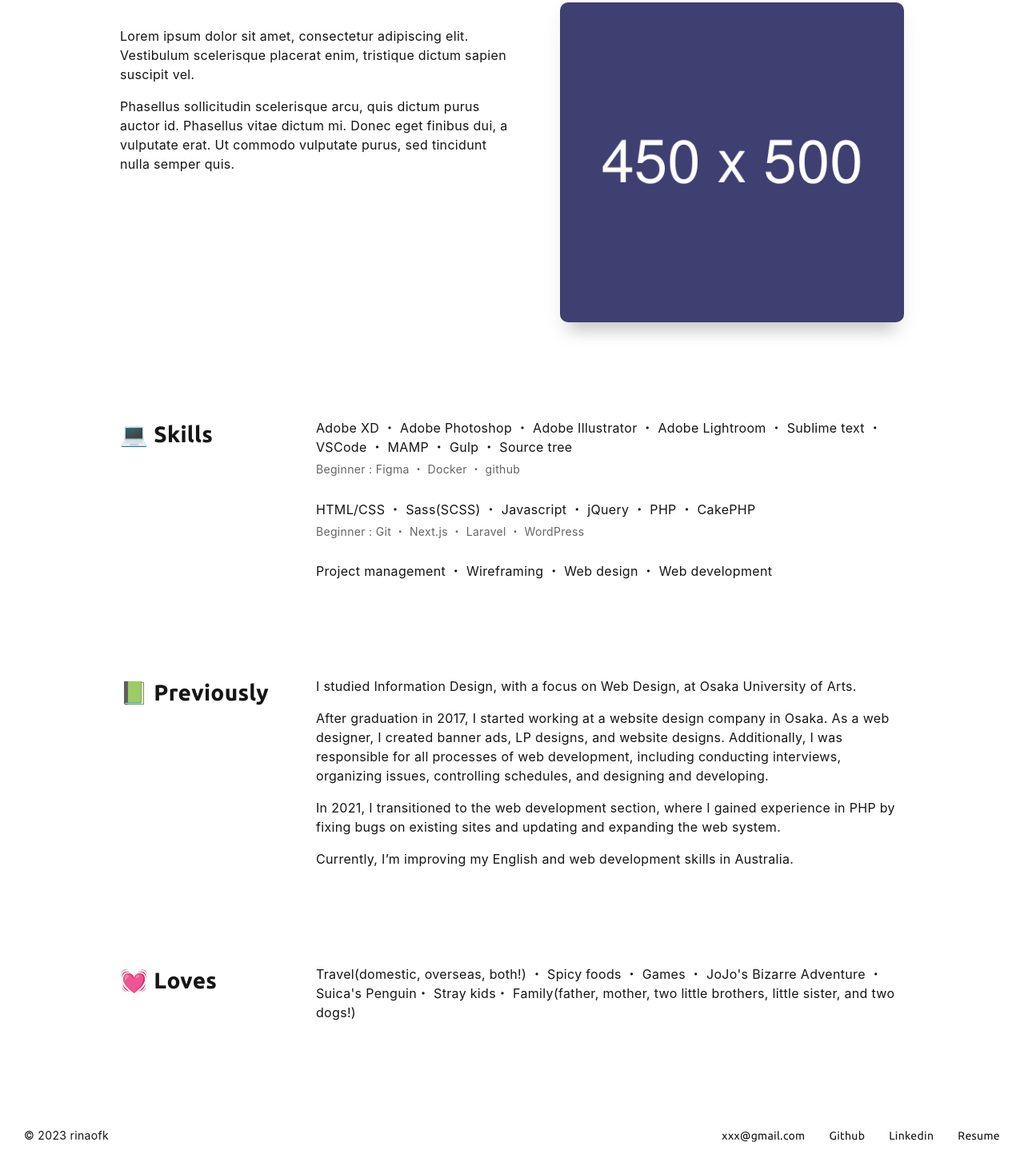
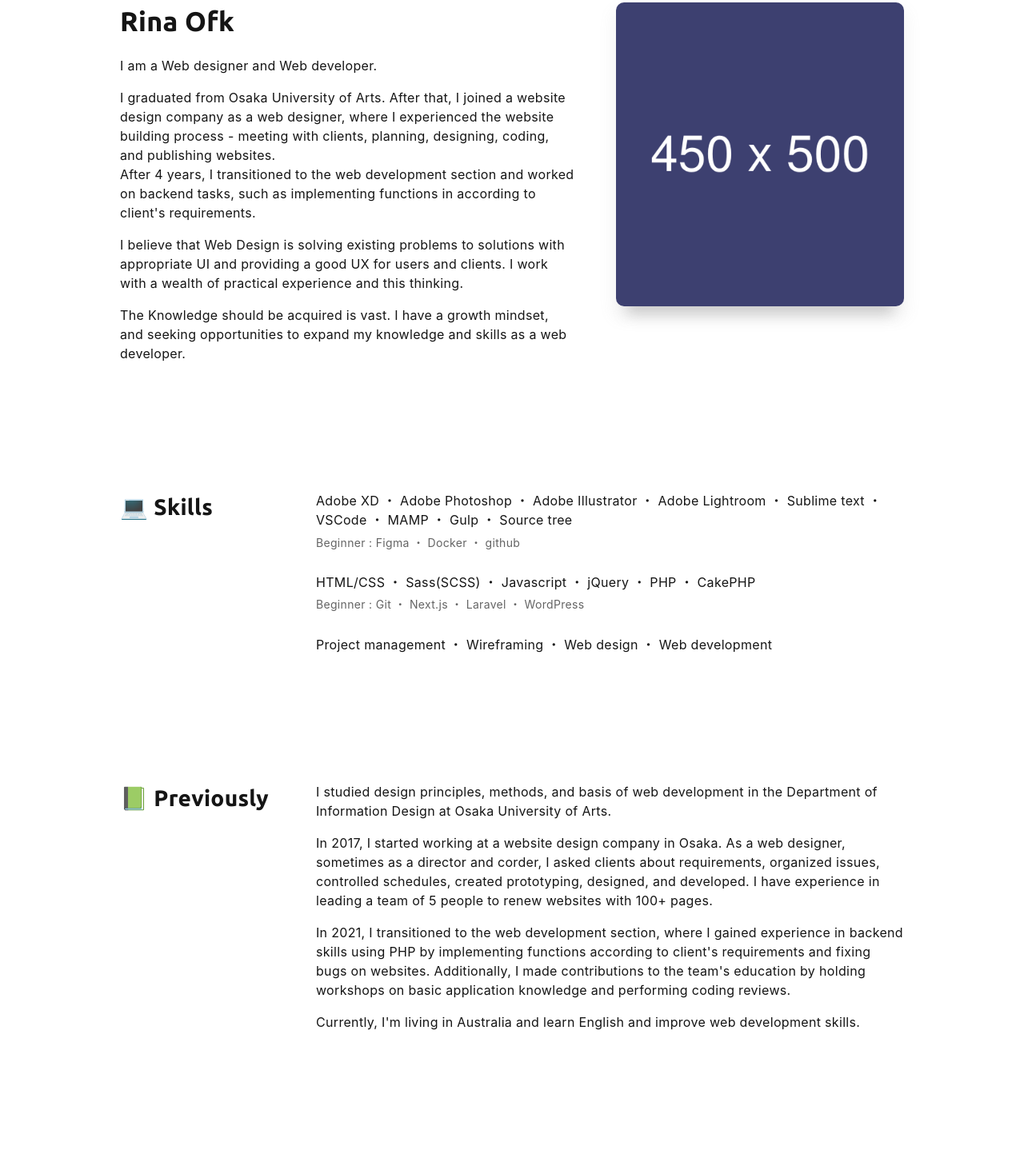
Before and after one commit to rixcx/rinaofk, a Next.js app: page /about in a window 1280 px wide. Shown: the part 220-1673 px from the top of the page at 80% size. Built offline with nearby package versions, Linux system fonts and the light colour scheme.

Commit message:
[about index] edit about and index

```diff
--- a/pages/about.js
+++ b/pages/about.js
@@ -9,11 +9,13 @@ export default function About() {
       <section className={styles.content}>
         <div className={styles.intro}>
           <div className={styles.intro_txt}>
-            <h2 className={styles.ttl}></h2>
-            <p>Lorem ipsum dolor sit amet, consectetur adipiscing elit. Vestibulum scelerisque placerat enim, tristique dictum sapien suscipit vel. </p>
-            <p>Phasellus sollicitudin scelerisque arcu, quis dictum purus auctor id. Phasellus vitae dictum mi. Donec eget finibus dui, a vulputate erat. Ut commodo vulputate purus, sed tincidunt nulla semper quis.</p>
+            <h2 className={styles.intro_ttl}>Rina Ofk</h2>
+            <p>I am a Web designer and Web developer.</p>
+            <p>I graduated from Osaka University of Arts. After that, I joined a website design company as a web designer, where I experienced the website building process - meeting with clients, planning, designing, coding, and publishing websites.<br />After 4 years, I transitioned to the web development section and worked on backend tasks, such as implementing functions in according to client's requirements.</p>
+            <p>I believe that Web Design is solving existing problems to solutions with appropriate UI and providing a good UX for users and clients. I work with a wealth of practical experience and this thinking.</p>
+            <p>The Knowledge should be acquired is vast. I have a growth mindset, and seeking opportunities to expand my knowledge and skills as a web developer.</p>
           </div>
-          <figure className={styles.intro_img}><Image src="/450x500.png" alt="me" width={430} height={400} /></figure>
+          <figure className={styles.intro_img}><Image src="/450x500.png" alt="me" width={360} height={380} /></figure>
         </div>
       </section>
 
@@ -38,10 +40,10 @@ export default function About() {
         <div className={styles.wrap}>
           <h2 className={styles.wrap_ttl}>📗 Previously</h2>
           <div className={styles.wrap_detail}>
-            <p>I studied Information Design, with a focus on Web Design, at Osaka University of Arts.</p>
-            <p>After graduation in 2017, I started working at a website design company in Osaka. As a web designer, I created banner ads, LP designs, and website designs. Additionally, I was responsible for all processes of web development, including conducting interviews, organizing issues, controlling schedules, and designing and developing.</p>
-            <p>In 2021, I transitioned to the web development section, where I gained experience in PHP by fixing bugs on existing sites and updating and expanding the web system.</p>
-            <p>Currently, I’m improving my English and web development skills in Australia.</p>
+            <p>I studied design principles, methods, and basis of web development in the Department of Information Design at Osaka University of Arts.</p>
+            <p>In 2017, I started working at a website design company in Osaka. As a web designer, sometimes as a director and corder, I asked clients about requirements, organized issues, controlled schedules, created prototyping, designed, and developed. I have experience in leading a team of 5 people to renew websites with 100+ pages.</p>
+            <p>In 2021, I transitioned to the web development section, where I gained experience in backend skills using PHP by implementing functions according to client's requirements and fixing bugs on websites. Additionally, I made contributions to the team's education by holding workshops on basic application knowledge and performing coding reviews.</p>
+            <p>Currently, I'm living in Australia and learn English and improve web development skills.</p>
           </div>
         </div>
       </section>
--- a/pages/index.js
+++ b/pages/index.js
@@ -9,9 +9,7 @@ export default function Home() {
         <h1 className={styles.ttl}>
           Hello. I'm <span className={styles.em}>Rina</span>.<br />I like to design and code.
         </h1>
-        <p className={styles.desc}>
-          I worked as a web designer and web engineer in Japan from April 2017 to August 2023.<br />Currently I'm living in Australia to learn English and improve web development skills.
-        </p>
+        <p className={styles.desc}>I worked as a web designer and web engineer in Japan from April 2017 to August 2023.<br />Currently, I'm living in Australia and learn English and improve web development skills.</p>
         <Link href="/about" className={styles.more}>more about me</Link>
       </section>
 
--- a/styles/common/layout/Footer.module.scss
+++ b/styles/common/layout/Footer.module.scss
@@ -4,7 +4,7 @@
   display: flex;
   justify-content: space-between;
   padding: 30px;
-  margin: 100px 0 50px;
+  margin: 160px 0 50px;
 }
 
 .copyright {
--- a/styles/global/_mixins.scss
+++ b/styles/global/_mixins.scss
@@ -15,6 +15,6 @@ $breakpoint: (
   transition: opacity 0.3s;
 
     &:hover {
-    opacity: 0.6;
+    opacity: 0.7;
   }
 }
--- a/styles/pages/About.module.scss
+++ b/styles/pages/About.module.scss
@@ -1,7 +1,7 @@
 @use "global" as global;
 
 .content {
-  margin-bottom: 120px;
+  margin-bottom: 160px;
 
   &:last-child {
     margin-bottom: 0;
@@ -21,8 +21,16 @@
   justify-content: space-between;
 }
 
+.intro_ttl {
+  font-family: global.$font-family-ubuntu;
+  font-size: 34px;
+  font-weight: bold;
+  line-height: 1.4em;
+  margin-bottom: 20px;
+}
+
 .intro_txt {
-  width: 50%;
+  width: 58%;
 
     > p + p {
     margin-top: 1em;
--- a/styles/pages/Index.module.scss
+++ b/styles/pages/Index.module.scss
@@ -1,7 +1,7 @@
 @use "global" as global;
 
 .content {
-  margin-bottom: 120px;
+  margin-bottom: 160px;
 
   &:last-child {
     margin-bottom: 0;
@@ -30,11 +30,10 @@
 
 .more {
   border-bottom: 1px solid;
-    transition: all .3s;
+  transition: all .3s;
 
   &:hover {
     transition: all .3s;
-    background-color: #ececec;
   }
 }
 
```
